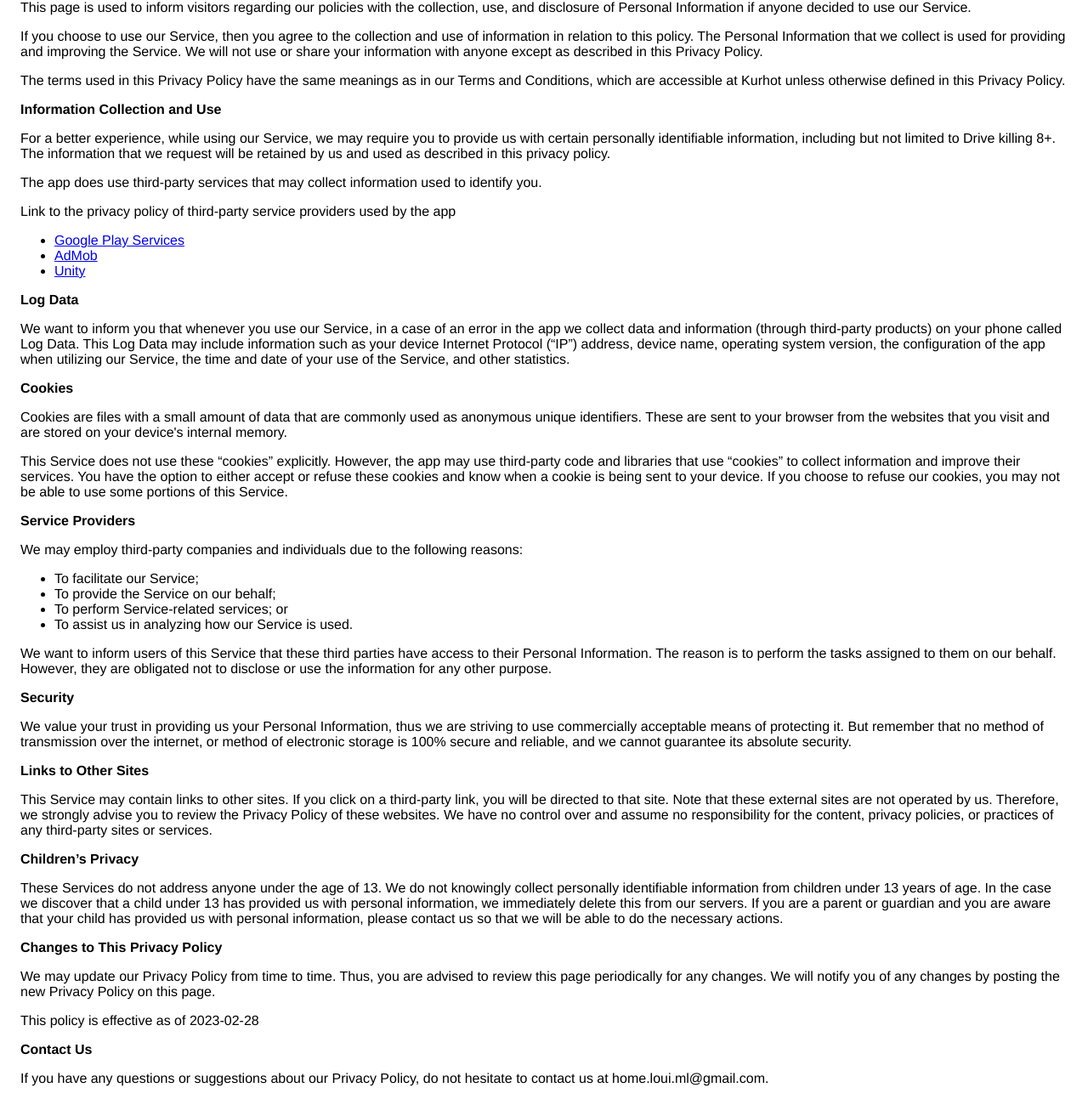
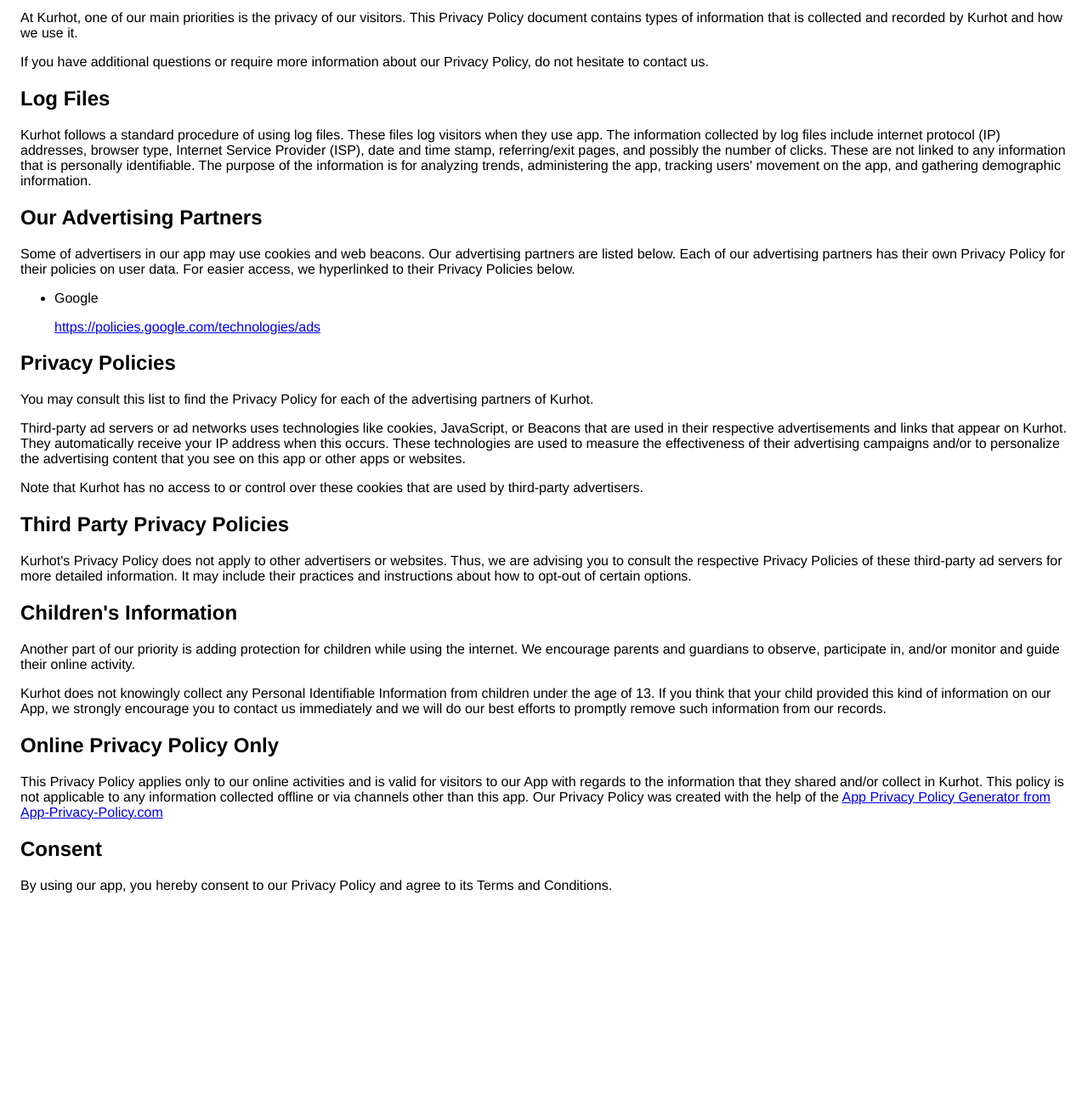
Before and after one commit to Louiml/Privacy-Policy-Kurhot-, a plain HTML site: page index.html in a window 1280 px wide. Shown: the part 92-1385 px from the top of the page at 85% size. After the commit the page ends 1183 px from the top, so only its background shows below. Drawn offline with Linux system fonts and the light colour scheme.

Commit message:
Update index.html

```diff
--- a/index.html
+++ b/index.html
@@ -7,103 +7,51 @@
       <style> body { font-family: 'Helvetica Neue', Helvetica, Arial, sans-serif; padding:1em; } </style>
     </head>
     <body>
-    <strong>Privacy Policy</strong> <p>
-                  Doesmone  built the Kurhot app as
-                  a Free app. This SERVICE is provided by
-                  Doesmone  at no cost and is intended for use as
-                  is.
-                </p> <p>
-                  This page is used to inform visitors regarding our
-                  policies with the collection, use, and disclosure of Personal
-                  Information if anyone decided to use our Service.
-                </p> <p>
-                  If you choose to use our Service, then you agree to
-                  the collection and use of information in relation to this
-                  policy. The Personal Information that we collect is
-                  used for providing and improving the Service. We will not use or share your information with
-                  anyone except as described in this Privacy Policy.
-                </p> <p>
-                  The terms used in this Privacy Policy have the same meanings
-                  as in our Terms and Conditions, which are accessible at
-                  Kurhot unless otherwise defined in this Privacy Policy.
-                </p> <p><strong>Information Collection and Use</strong></p> <p>
-                  For a better experience, while using our Service, we
-                  may require you to provide us with certain personally
-                  identifiable information, including but not limited to Drive killing 8+. The information that
-                  we request will be retained by us and used as described in this privacy policy.
-                </p> <div><p>
-                    The app does use third-party services that may collect
-                    information used to identify you.
-                  </p> <p>
-                    Link to the privacy policy of third-party service providers used
-                    by the app
-                  </p> <ul><li><a href="https://www.google.com/policies/privacy/" target="_blank" rel="noopener noreferrer">Google Play Services</a></li><li><a href="https://support.google.com/admob/answer/6128543?hl=en" target="_blank" rel="noopener noreferrer">AdMob</a></li><!----><!----><!----><!----><!----><!----><!----><!----><!----><li><a href="https://unity3d.com/legal/privacy-policy" target="_blank" rel="noopener noreferrer">Unity</a></li><!----><!----><!----><!----><!----><!----><!----><!----><!----><!----><!----><!----><!----><!----><!----><!----></ul></div> <p><strong>Log Data</strong></p> <p>
-                  We want to inform you that whenever you
-                  use our Service, in a case of an error in the app
-                  we collect data and information (through third-party
-                  products) on your phone called Log Data. This Log Data may
-                  include information such as your device Internet Protocol
-                  (“IP”) address, device name, operating system version, the
-                  configuration of the app when utilizing our Service,
-                  the time and date of your use of the Service, and other
-                  statistics.
-                </p> <p><strong>Cookies</strong></p> <p>
-                  Cookies are files with a small amount of data that are
-                  commonly used as anonymous unique identifiers. These are sent
-                  to your browser from the websites that you visit and are
-                  stored on your device's internal memory.
-                </p> <p>
-                  This Service does not use these “cookies” explicitly. However,
-                  the app may use third-party code and libraries that use
-                  “cookies” to collect information and improve their services.
-                  You have the option to either accept or refuse these cookies
-                  and know when a cookie is being sent to your device. If you
-                  choose to refuse our cookies, you may not be able to use some
-                  portions of this Service.
-                </p> <p><strong>Service Providers</strong></p> <p>
-                  We may employ third-party companies and
-                  individuals due to the following reasons:
-                </p> <ul><li>To facilitate our Service;</li> <li>To provide the Service on our behalf;</li> <li>To perform Service-related services; or</li> <li>To assist us in analyzing how our Service is used.</li></ul> <p>
-                  We want to inform users of this Service
-                  that these third parties have access to their Personal
-                  Information. The reason is to perform the tasks assigned to
-                  them on our behalf. However, they are obligated not to
-                  disclose or use the information for any other purpose.
-                </p> <p><strong>Security</strong></p> <p>
-                  We value your trust in providing us your
-                  Personal Information, thus we are striving to use commercially
-                  acceptable means of protecting it. But remember that no method
-                  of transmission over the internet, or method of electronic
-                  storage is 100% secure and reliable, and we cannot
-                  guarantee its absolute security.
-                </p> <p><strong>Links to Other Sites</strong></p> <p>
-                  This Service may contain links to other sites. If you click on
-                  a third-party link, you will be directed to that site. Note
-                  that these external sites are not operated by us.
-                  Therefore, we strongly advise you to review the
-                  Privacy Policy of these websites. We have
-                  no control over and assume no responsibility for the content,
-                  privacy policies, or practices of any third-party sites or
-                  services.
-                </p> <p><strong>Children’s Privacy</strong></p> <div><p>
-                    These Services do not address anyone under the age of 13.
-                    We do not knowingly collect personally
-                    identifiable information from children under 13 years of age. In the case
-                    we discover that a child under 13 has provided
-                    us with personal information, we immediately
-                    delete this from our servers. If you are a parent or guardian
-                    and you are aware that your child has provided us with
-                    personal information, please contact us so that
-                    we will be able to do the necessary actions.
-                  </p></div> <!----> <p><strong>Changes to This Privacy Policy</strong></p> <p>
-                  We may update our Privacy Policy from
-                  time to time. Thus, you are advised to review this page
-                  periodically for any changes. We will
-                  notify you of any changes by posting the new Privacy Policy on
-                  this page.
-                </p> <p>This policy is effective as of 2023-02-28</p> <p><strong>Contact Us</strong></p> <p>
-                  If you have any questions or suggestions about our
-                  Privacy Policy, do not hesitate to contact us at home.loui.ml@gmail.com.
-                </p>
+<h1>Privacy Policy for Kurhot</h1>
+
+<p>At Kurhot, one of our main priorities is the privacy of our visitors. This Privacy Policy document contains types of information that is collected and recorded by Kurhot and how we use it.</p>
+
+<p>If you have additional questions or require more information about our Privacy Policy, do not hesitate to contact us.</p>
+
+<h2>Log Files</h2>
+
+<p>Kurhot follows a standard procedure of using log files. These files log visitors when they use app. The information collected by log files include internet protocol (IP) addresses, browser type, Internet Service Provider (ISP), date and time stamp, referring/exit pages, and possibly the number of clicks. These are not linked to any information that is personally identifiable. The purpose of the information is for analyzing trends, administering the app, tracking users' movement on the app, and gathering demographic information.</p>
+
+<h2>Our Advertising Partners</h2>
+
+<p>Some of advertisers in our app may use cookies and web beacons. Our advertising partners are listed below. Each of our advertising partners has their own Privacy Policy for their policies on user data. For easier access, we hyperlinked to their Privacy Policies below.</p>
+
+<ul>
+    <li>
+        <p>Google</p>
+        <p><a href="https://policies.google.com/technologies/ads">https://policies.google.com/technologies/ads</a></p>
+    </li>
+</ul>
+
+<h2>Privacy Policies</h2>
+
+<P>You may consult this list to find the Privacy Policy for each of the advertising partners of Kurhot.</p>
+
+<p>Third-party ad servers or ad networks uses technologies like cookies, JavaScript, or Beacons that are used in their respective advertisements and links that appear on Kurhot. They automatically receive your IP address when this occurs. These technologies are used to measure the effectiveness of their advertising campaigns and/or to personalize the advertising content that you see on this app or other apps or websites.</p>
+
+<p>Note that Kurhot has no access to or control over these cookies that are used by third-party advertisers.</p>
+
+<h2>Third Party Privacy Policies</h2>
+
+<p>Kurhot's Privacy Policy does not apply to other advertisers or websites. Thus, we are advising you to consult the respective Privacy Policies of these third-party ad servers for more detailed information. It may include their practices and instructions about how to opt-out of certain options.</p>
+
+<h2>Children's Information</h2>
+
+<p>Another part of our priority is adding protection for children while using the internet. We encourage parents and guardians to observe, participate in, and/or monitor and guide their online activity.</p>
+
+<p>Kurhot does not knowingly collect any Personal Identifiable Information from children under the age of 13. If you think that your child provided this kind of information on our App, we strongly encourage you to contact us immediately and we will do our best efforts to promptly remove such information from our records.</p>
+
+<h2>Online Privacy Policy Only</h2>
+
+<p>This Privacy Policy applies only to our online activities and is valid for visitors to our App with regards to the information that they shared and/or collect in Kurhot. This policy is not applicable to any information collected offline or via channels other than this app. Our Privacy Policy was created with the help of the <a href="https://www.app-privacy-policy.com/app-privacy-policy-generator/">App Privacy Policy Generator from App-Privacy-Policy.com</a></p>
+
+<h2>Consent</h2>
+
+<p>By using our app, you hereby consent to our Privacy Policy and agree to its Terms and Conditions.</p>
     </body>
     </html>
```
